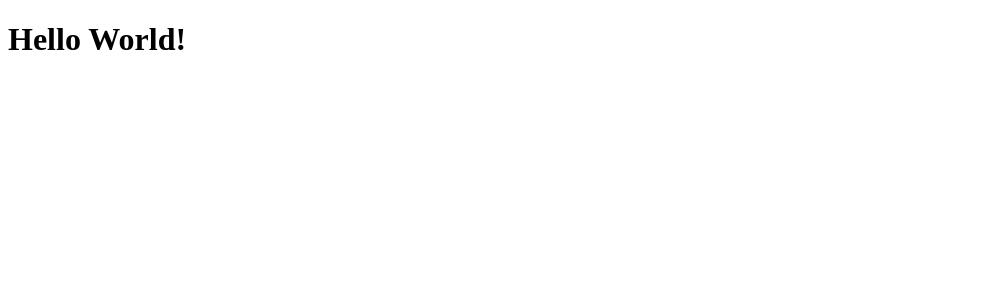
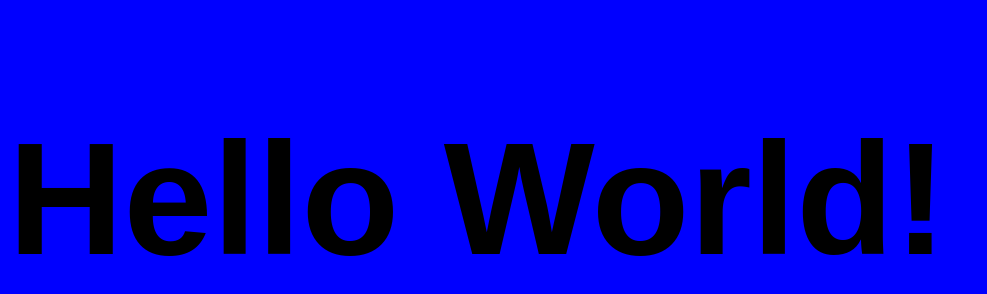
Before and after one commit to bricknet1/my-personal-website, a plain HTML site: page index.html in a window 1280 px wide. Shown: the whole page, without its empty margins (0-987 px from the left). Drawn offline with Linux system fonts and the light colour scheme.

Commit message:
add style.css, connect to index.html

```diff
--- a/index.html
+++ b/index.html
@@ -1,6 +1,7 @@
 <!DOCTYPE html>
 <html lang="en">
     <head>
+        <link rel="stylesheet" href="style.css" />
         <title>My Personal Website</title>
     </head>
     <body>
--- /dev/null
+++ b/style.css
@@ -0,0 +1,8 @@
+body {
+    background: blue;
+}
+
+h1 {
+    font-family: Arial, Helvetica, sans-serif;
+    font-size: 1000%;
+}
```
